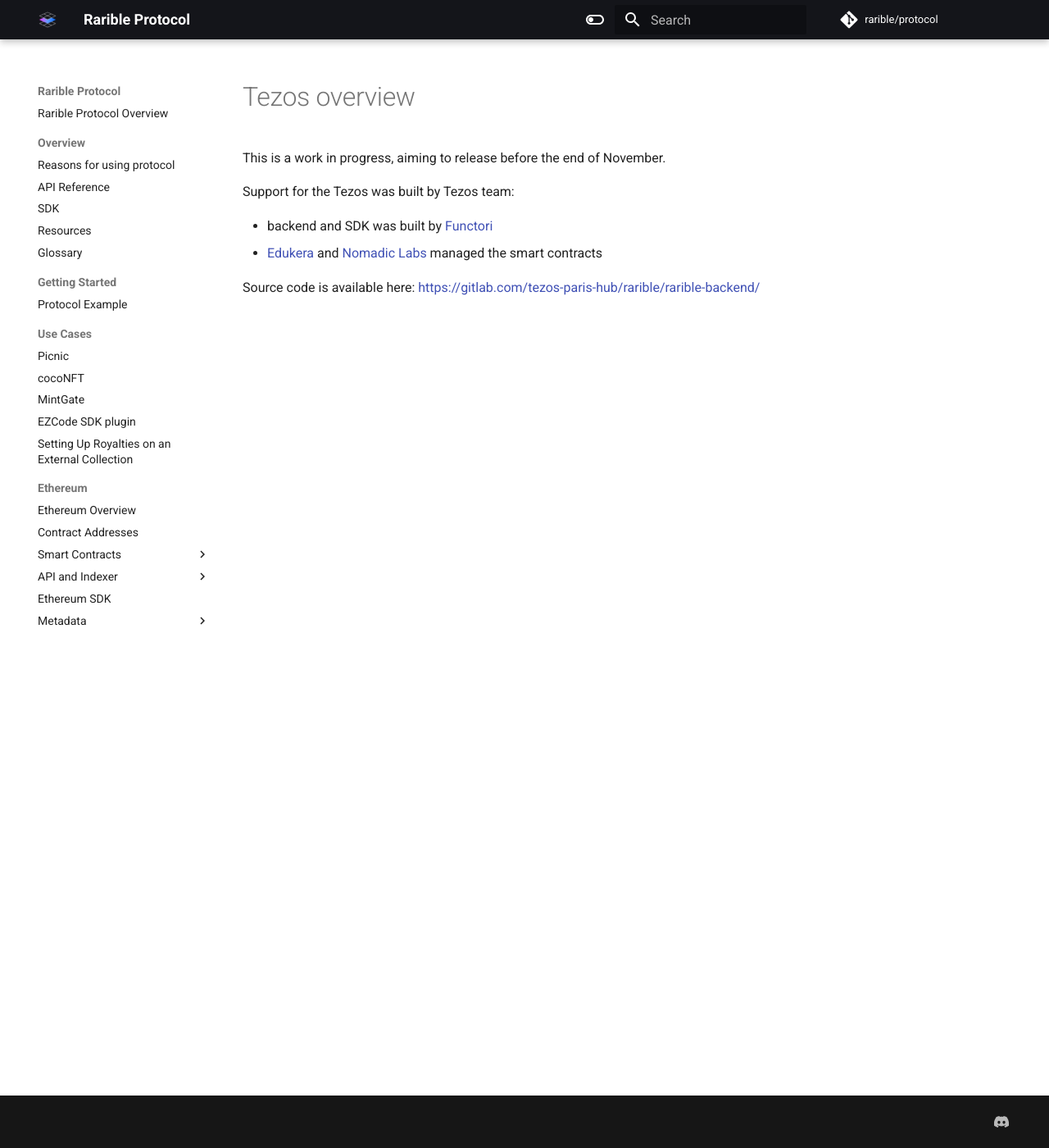
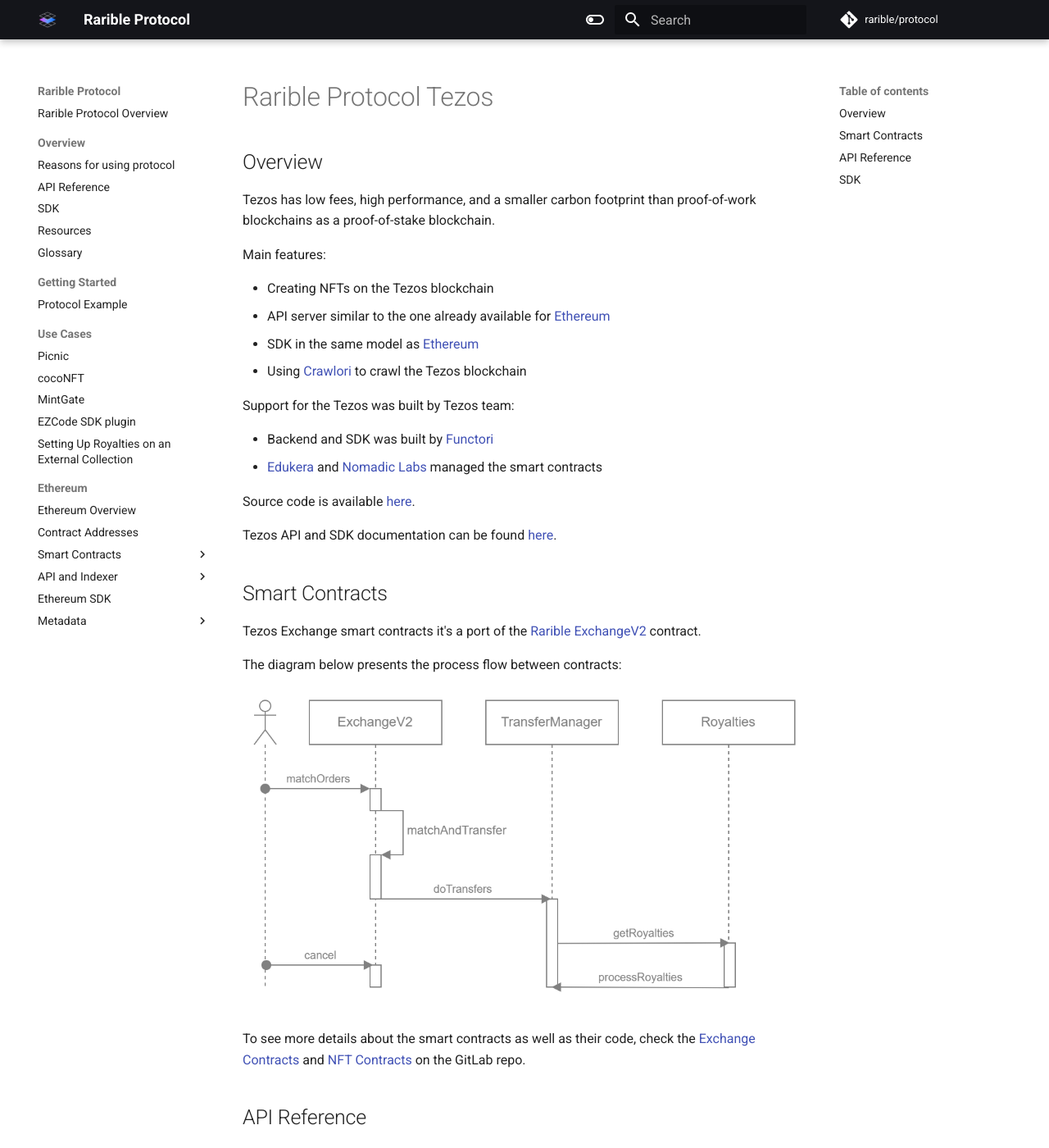
Before and after one commit to rarible/protocol, an MkDocs documentation site: the page built from docs/tezos/tezos-overview.md, in a window 1280 px wide and 1400 px high. Shown: the whole window at 82% size. Built offline with MkDocs 1.6.1 and Material for MkDocs 9.7.7, drawn with Linux system fonts in a browser that asks for light colours; comment, search, counter and statistics services are not loaded; some of the changed text lies outside the part shown.

Commit message:
Add Tezos contract addresses. Update Tezos overview. Update Union api reference page

```diff
--- a/docs/tezos/tezos-overview.md
+++ b/docs/tezos/tezos-overview.md
@@ -1,10 +1,50 @@
-# Tezos overview
+# Rarible Protocol Tezos
 
-This is a work in progress, aiming to release before the end of November.
+## Overview
+
+Tezos has low fees, high performance, and a smaller carbon footprint than proof-of-work blockchains as a proof-of-stake blockchain.
+
+Main features:
+
+* Creating NFTs on the Tezos blockchain
+* API server similar to the one already available for [Ethereum](https://ethereum-api.rarible.org/v0.1/doc)
+* SDK in the same model as [Ethereum](https://github.com/rarible/protocol-ethereum-sdk)
+* Using [Crawlori](https://gitlab.com/functori/crawlori) to crawl the Tezos blockchain
 
 Support for the Tezos was built by Tezos team:
 
-- backend and SDK was built by [Functori](https://www.functori.com/)
+- Backend and SDK was built by [Functori](https://www.functori.com/)
 - [Edukera](http://www.edukera.com/) and [Nomadic Labs](https://www.nomadic-labs.com/) managed the smart contracts
 
-Source code is available here: [https://gitlab.com/tezos-paris-hub/rarible/rarible-backend/](https://gitlab.com/tezos-paris-hub/rarible/rarible-backend/)
+Source code is available [here](https://gitlab.com/tezos-paris-hub/rarible/rarible-backend/).
+
+Tezos API and SDK documentation can be found [here](https://tezos-paris-hub.gitlab.io/rarible/rarible-backend/).
+
+## Smart Contracts
+
+Tezos Exchange smart contracts it's a port of the [Rarible ExchangeV2](https://github.com/rarible/protocol-contracts/tree/master/exchange-v2) contract.
+
+The diagram below presents the process flow between contracts:
+
+![](img/tezos_1.png)
+
+To see more details about the smart contracts as well as their code, check the [Exchange Contracts](https://gitlab.com/tezos-paris-hub/rarible/rarible-smart-contracts) and [NFT Contracts](https://gitlab.com/tezos-paris-hub/rarible/rarible-nft-contracts) on the GitLab repo.
+
+## API Reference
+
+Use these base URL to access API on the Tezos network:
+
+| Base URL | Network          | Net     |
+| :--- |:-----------------|:--------|
+| [https://rarible-api-mainnet.functori.com](https://rarible-api-mainnet.functori.com) | Tezos | Mainnet |
+| [https://rarible-api.functori.com/](https://rarible-api.functori.com/) | Tezos | Hangzhou |
+
+Tezos API documentation can be found [here](https://tezos-paris-hub.gitlab.io/rarible/rarible-backend/api/).
+
+## SDK
+
+SDK in the same model as [Ethereum](https://github.com/rarible/protocol-ethereum-sdk). It will allow interacting "programmatically" with the smart contract and the API server.
+
+Tezos SDK documentation can be found [here](https://tezos-paris-hub.gitlab.io/rarible/rarible-backend/sdk/).
+
+For more information on using the Rarible Protocol Tezos SDK, see the [Tezos repo](https://gitlab.com/tezos-paris-hub/rarible/rarible-backend) on GitLab.
```
Also changed, not shown: docs/index.md (+2 -2 lines), docs/overview/api-reference.md (+14 -12 lines), docs/tezos/tezos-contract-addresses.md (added, +26 -0 lines), docs/tezos/img/tezos_1.png (added).
